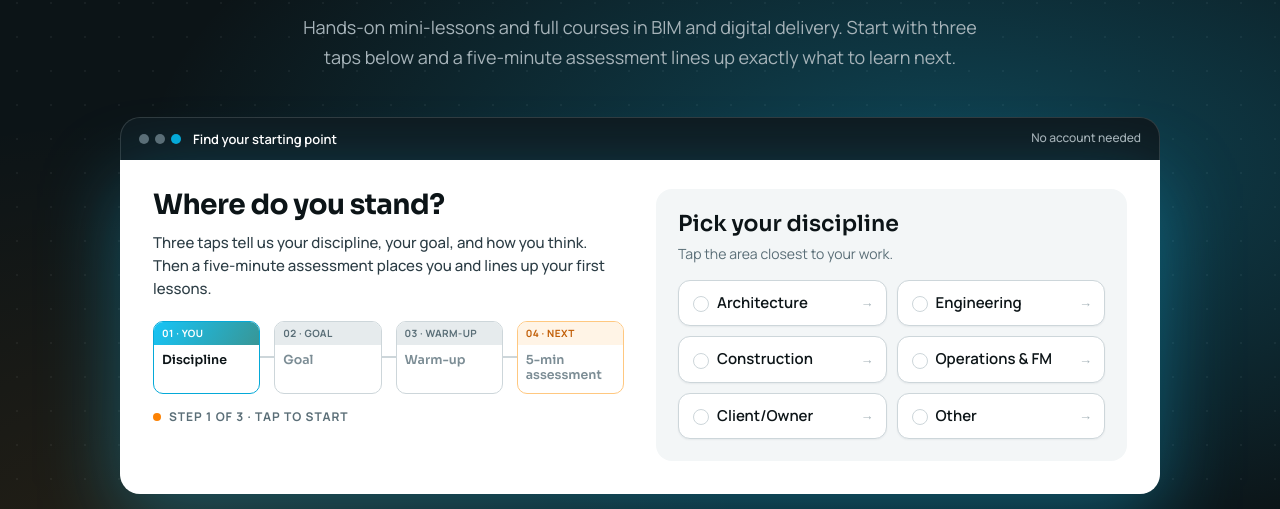
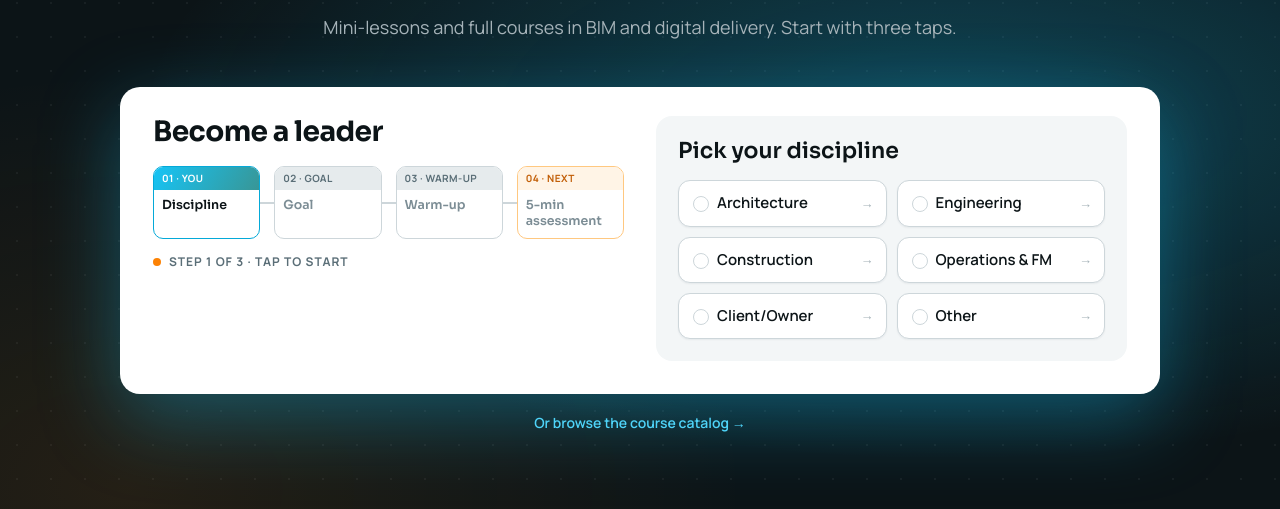
Before and after one commit to kirk-schematk/strive-engine, a plain HTML site: page preview-home.html in a window 1280 px wide. Shown: the part 286-795 px from the top of the page. Drawn offline with Linux system fonts and the light colour scheme.

Commit message:
Home hero: drop the window bar and explanatory copy; card titled "Become a leader"
Co-Authored-By: Claude Fable 5.1 <noreply@anthropic.com>

```diff
--- a/preview-home.html
+++ b/preview-home.html
@@ -75,13 +75,7 @@ svg{display:block}
 
 /* the onboarding window: reads as an application window, not a picture */
 .hm-window{max-width:1040px;margin:44px auto 0}
-.hm-window-bar{display:flex;align-items:center;gap:12px;padding:12px 18px;background:#0F1A1F;border:1px solid rgba(255,255,255,.14);border-bottom:0;border-radius:20px 20px 0 0}
-.hm-window-dots{display:flex;gap:6px;flex:0 0 auto}
-.hm-window-dots span{width:10px;height:10px;border-radius:50%;background:#5A6E77}
-.hm-window-dots span:last-child{background:#05A9D8}
-.hm-window-title{font-family:'Manrope',system-ui,sans-serif;font-size:13px;line-height:1.4;font-weight:600;color:#FFFFFF}
-.hm-window-note{margin-left:auto;font-family:'Manrope',system-ui,sans-serif;font-size:12px;line-height:1.4;font-weight:500;color:#A6B3B9;white-space:nowrap}
-.hm-window-body{background:#FFFFFF;border:1px solid rgba(255,255,255,.14);border-radius:0 0 20px 20px;padding:28px 32px 32px;box-shadow:0 24px 80px rgba(22,196,246,.35)}
+.hm-window-body{background:#FFFFFF;border:1px solid rgba(255,255,255,.14);border-radius:20px;padding:28px 32px 32px;box-shadow:0 24px 80px rgba(22,196,246,.35)}
 .hm-under{display:block;width:-webkit-max-content;width:max-content;max-width:100%;margin:18px auto 0;font-family:'Manrope',system-ui,sans-serif;font-size:14px;line-height:1.5;font-weight:600;color:#4FD4F9;text-decoration:none;transition:color .2s}
 .hm-under:hover{color:#FFFFFF}
 
@@ -159,9 +153,9 @@ svg{display:block}
   .hm-footer-row{flex-direction:column;align-items:flex-start}
 }
 @media (max-width:479px){
-  .hm-window-bar{padding:10px 14px;border-radius:16px 16px 0 0}
-  .hm-window-note{display:none}
-  .hm-window-body{padding:20px;border-radius:0 0 16px 16px}
+
+
+  .hm-window-body{padding:20px;border-radius:16px}
   .hm-cta-actions{flex-direction:column;align-items:stretch}
 }
 </style>
@@ -185,15 +179,10 @@ svg{display:block}
     <div class="hm-hero-copy">
       <div class="hm-eyebrow">Buildings &amp; infrastructure</div>
       <h1 class="text-display hm-hero-title">The built world is going digital. <span class="hm-accent">You can lead it.</span></h1>
-      <p class="text-body-lg hm-hero-lead">Hands-on mini-lessons and full courses in BIM and digital delivery. Start with three taps below and a five-minute assessment lines up exactly what to learn next.</p>
+      <p class="text-body-lg hm-hero-lead">Mini-lessons and full courses in BIM and digital delivery. Start with three taps.</p>
     </div>
 
     <div class="hm-window">
-      <div class="hm-window-bar">
-        <div class="hm-window-dots"><span></span><span></span><span></span></div>
-        <div class="hm-window-title">Find your starting point</div>
-        <div class="hm-window-note">No account needed</div>
-      </div>
       <div class="hm-window-body">
 
 <!-- ===== "Where do you stand?" card — self-contained, paste into a Webflow HTML Embed as one block ===== -->
@@ -205,7 +194,7 @@ svg{display:block}
 .qz-nl,.qz-h,.qz-q,.qz-hd,.qz-done{font-family:'Sora',system-ui,sans-serif;font-weight:600;color:#0C1417}
 /* left column: copy + roadmap sketch + progress line */
 .qz-side{min-width:0}
-.qz-hd{font-size:28px;line-height:1.15;font-weight:700;letter-spacing:-.02em;margin:0}
+.qz-hd{font-size:28px;line-height:1.15;font-weight:700;letter-spacing:-.02em;margin:0 0 18px}
 .qz-lead{font-size:15px;line-height:1.55;font-weight:500;color:#2C3D45;margin:10px 0 20px}
 .qz-map{margin:0}
 .qz-row{display:flex;align-items:stretch}
@@ -236,11 +225,11 @@ svg{display:block}
 .qz-body{transition:opacity 150ms ease}
 .qz-step{display:none}
 .qz-step.is-on{display:block}
-.qz-h{font-size:22px;line-height:1.2;margin:0 0 6px}
+.qz-h{font-size:22px;line-height:1.2;margin:0 0 16px}
 .qz-p{font-size:14px;line-height:1.5;color:#5A6E77;margin:0 0 16px}
 .qz-eb{font-size:12px;line-height:1.5;color:#0688B0;margin:0 0 10px}
 .qz-q{font-size:17px;line-height:1.4;margin:0 0 16px}
-.qz-done{font-size:20px;line-height:1.25;font-weight:700;margin:0 0 6px}
+.qz-done{font-size:20px;line-height:1.25;font-weight:700;margin:0}
 .qz-g{display:grid;grid-template-columns:repeat(2,minmax(0,1fr));gap:10px}
 .qz-g1{grid-template-columns:minmax(0,1fr)}
 .qz-c{position:relative;display:block;width:100%;margin:0;background:#fff;border:1.5px solid #CDD6DA;border-radius:12px;padding:12px 30px 12px 38px;font-family:'Manrope',system-ui,sans-serif;font-size:15px;line-height:1.35;font-weight:600;color:#0C1417;text-align:left;cursor:pointer;-webkit-appearance:none;appearance:none;box-shadow:0 1px 2px rgba(16,42,51,.06);transition:border-color .15s,background-color .15s,transform .15s,box-shadow .15s}
@@ -267,8 +256,7 @@ svg{display:block}
 </style>
 <div class="qz" id="qz" data-qz>
 <div class="qz-side">
-<h2 class="qz-hd">Where do you stand?</h2>
-<p class="qz-lead">Three taps tell us your discipline, your goal, and how you think. Then a five-minute assessment places you and lines up your first lessons.</p>
+<h2 class="qz-hd">Become a leader</h2>
 <div class="qz-map">
 <div class="qz-row">
 <div class="qz-n is-act"><div class="qz-nt">01 · You</div><div class="qz-nl">Discipline</div></div>
@@ -287,7 +275,6 @@ svg{display:block}
 <div class="qz-body">
 <div class="qz-step is-on" data-qz-s="1">
 <h3 class="qz-h">Pick your discipline</h3>
-<p class="qz-p">Tap the area closest to your work.</p>
 <div class="qz-g">
 <button type="button" class="qz-c" data-qz-d>Architecture</button>
 <button type="button" class="qz-c" data-qz-d>Engineering</button>
@@ -299,7 +286,6 @@ svg{display:block}
 </div>
 <div class="qz-step" data-qz-s="2">
 <h3 class="qz-h">What's your goal?</h3>
-<p class="qz-p">Tap what drives you.</p>
 <div class="qz-g qz-g1">
 <button type="button" class="qz-c" data-qz-g>Level up in my current role</button>
 <button type="button" class="qz-c" data-qz-g>Step up to the next role</button>
@@ -321,7 +307,6 @@ svg{display:block}
 </div>
 <div class="qz-step" data-qz-s="4">
 <h3 class="qz-done">Your assessment is ready.</h3>
-<p class="qz-p">Six to eight questions, about five minutes. Your first lessons line up from the result.</p>
 <a class="btn is-primary qz-go" data-qz-go href="/get-started">Continue to your assessment →</a>
 <button type="button" class="qz-t" data-qz-reset>Start over</button>
 </div>
```
